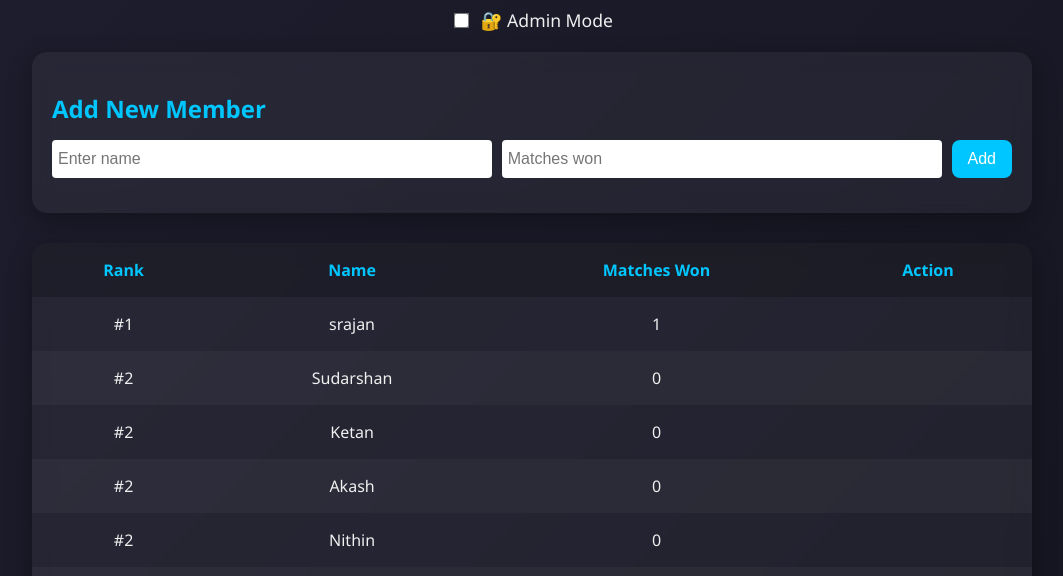
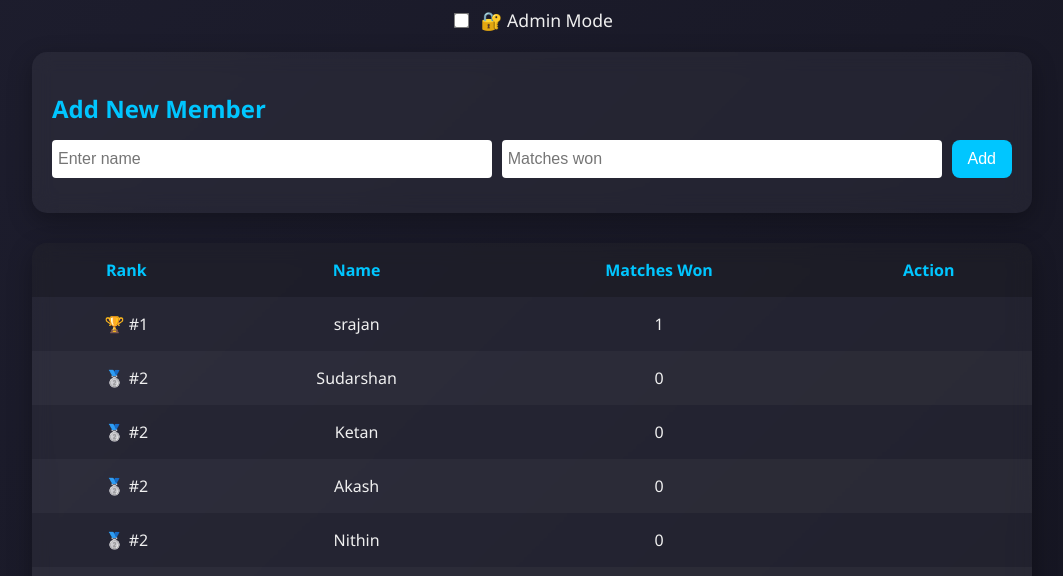
Before and after one commit to srajanpoojari01/newrepo, a plain HTML site: page index.html in a window 1280 px wide. Shown: the part 224-800 px from the top of the page, without its empty margins (108-1171 px from the left). Drawn offline with nearby package versions, Linux system fonts and the light colour scheme.

Commit message:
new index.html

```diff
--- a/index.html
+++ b/index.html
@@ -267,7 +267,7 @@
 
         const row = document.createElement("tr");
         row.innerHTML = `
-          <td>#${displayedRank}</td>
+          <td>${getTrophyIcon(displayedRank)} #${displayedRank}</td>
           <td><span>${player.name}</span></td>
           <td><span>${player.wins}</span></td>
           <td>${isAdmin ? '<button class="edit-btn">Edit</button>' : ''}</td>
@@ -283,6 +283,13 @@
       });
 
       renderChart();
+    }
+
+    function getTrophyIcon(rank) {
+      if (rank === 1) return "🏆"; // Gold Trophy for 1st place
+      if (rank === 2) return "🥈"; // Silver Trophy for 2nd place
+      if (rank === 3) return "🥉"; // Bronze Trophy for 3rd place
+      return "";
     }
 
     function enableEditMode(row, index) {
```
